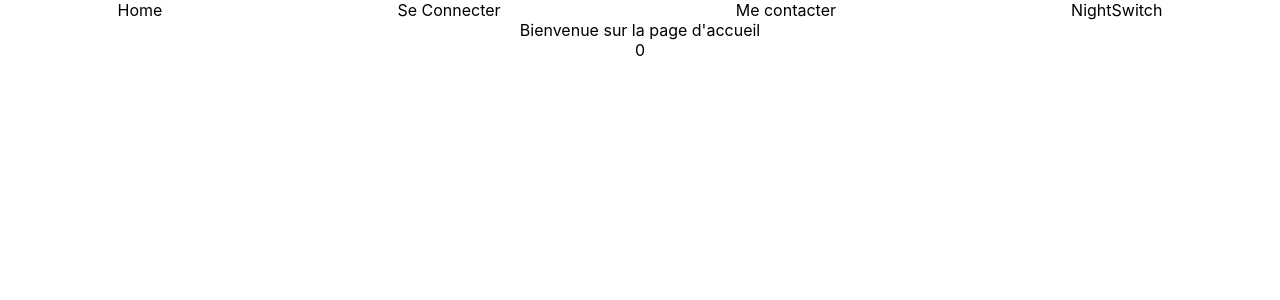
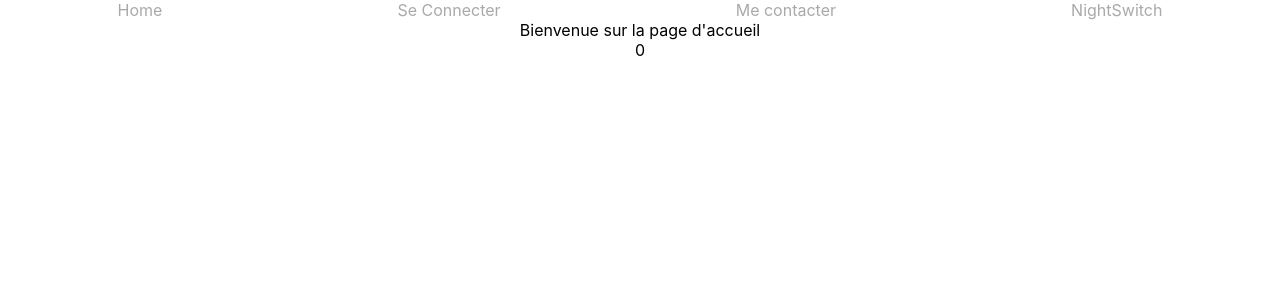
Before and after one commit to Nvmeless/react-app, a React (Create React App) app: page / in a window 1280 px wide. Shown: the top 300 px of the page. Built offline with nearby package versions, Linux system fonts and the light colour scheme.

Commit message:
Custom Colors

```diff
--- a/src/App.js
+++ b/src/App.js
@@ -69,7 +69,11 @@ function App() {
 
         switchNightMode: switchNightMode,
 
-        nightMode: nightMode
+        nightMode: nightMode,
+        colors: {
+          primary: "darkgrey",
+          secondary: "white"
+        }
       }
     }>
       <div className="App">
--- a/src/components/atoms/Container/MenuBar.jsx
+++ b/src/components/atoms/Container/MenuBar.jsx
@@ -5,8 +5,8 @@ import { NightModeContext } from "../../../context/NightModeContext";
 const StyledMenuBar = styled.div`
   display: flex;
   justify-content: space-around;
-  background-color: ${props => props.nightMode ? 'black' : "white"};
-  color: ${props => props.nightMode ? "white" : 'black'};
+  background-color: ${props => props.nightMode ? props.primary : props.secondary};
+  color: ${props => props.nightMode ? props.secondary : props.primary};
 `;
 
 
@@ -16,7 +16,7 @@ const StyledMenuBar = styled.div`
 const MenuBar = ({ children }) => {
 
   const nightModeContext = useContext(NightModeContext);
-  return <StyledMenuBar nightMode={nightModeContext.nightMode}>{children}</StyledMenuBar>;
+  return <StyledMenuBar primary={nightModeContext.colors.primary} secondary={nightModeContext.colors.secondary} nightMode={nightModeContext.nightMode}>{children}</StyledMenuBar>;
 };
 
 export default MenuBar;
```
